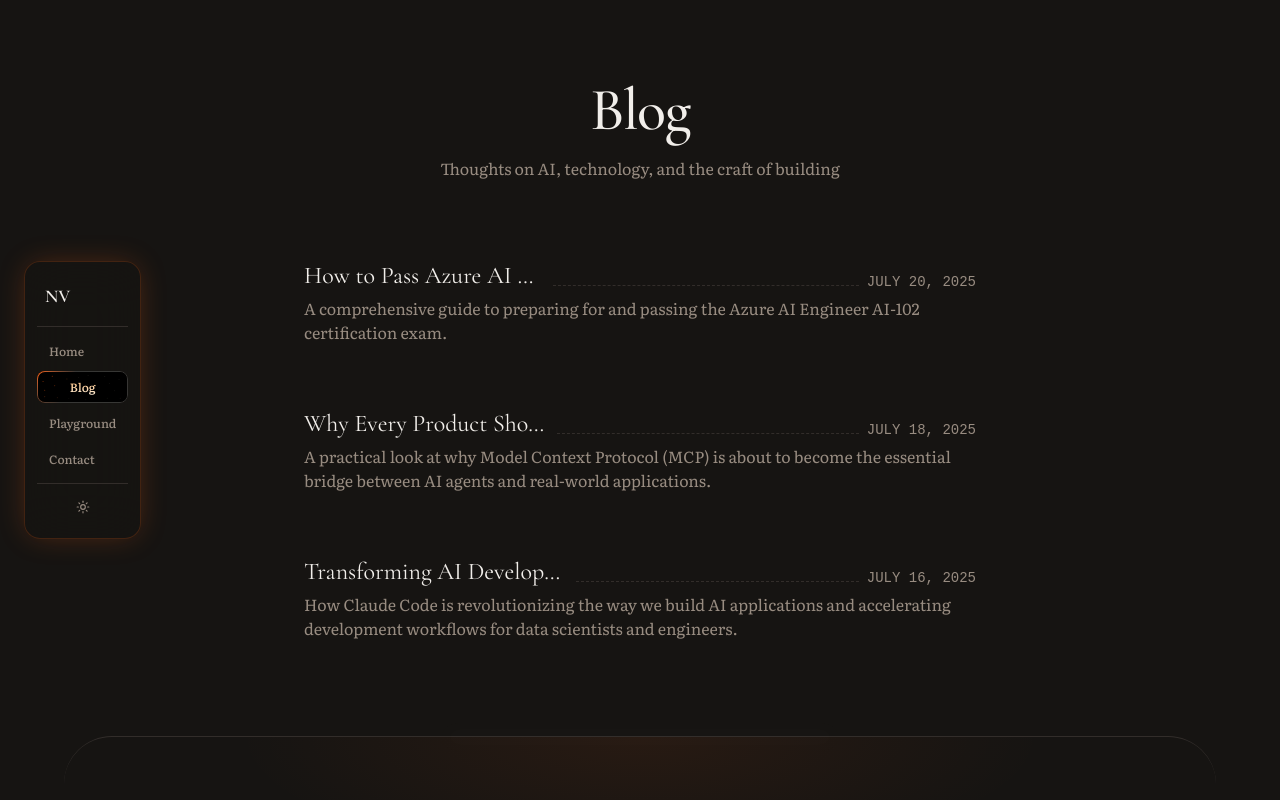
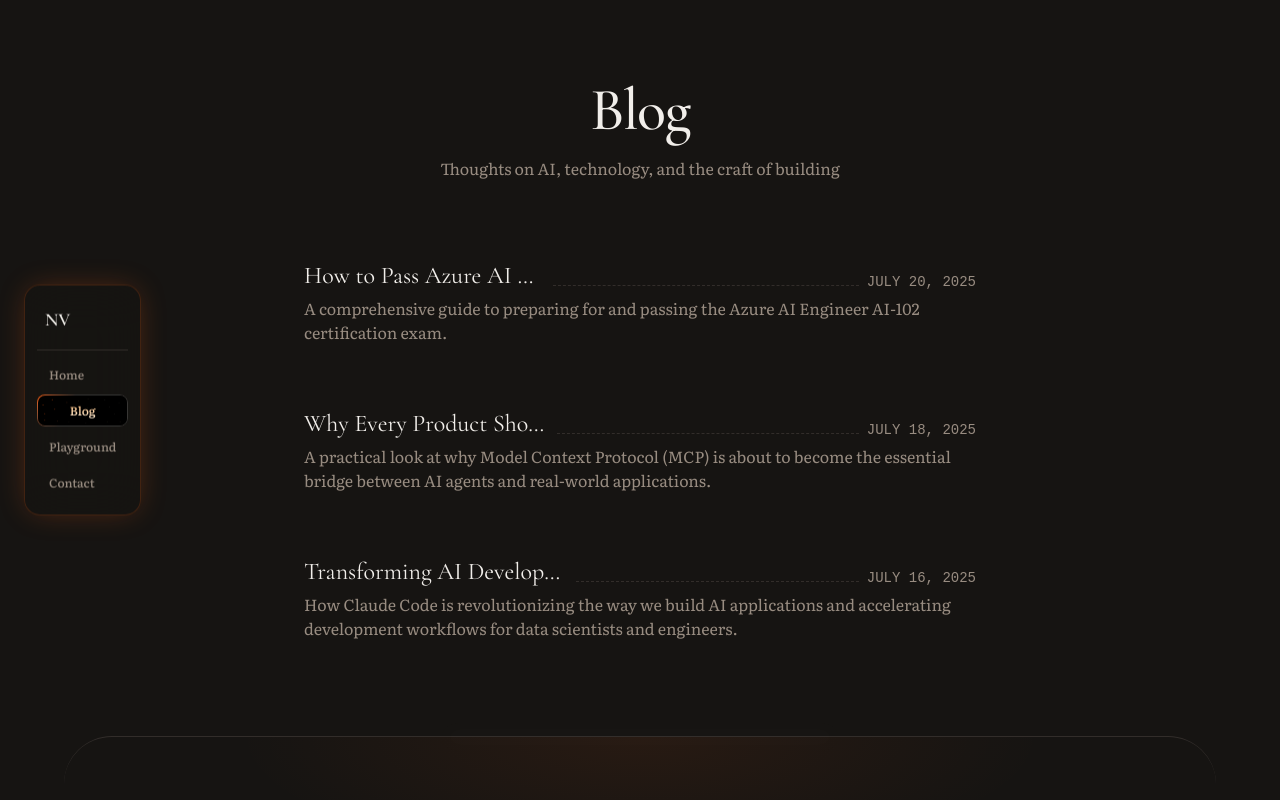
Before and after one commit to Vujavujavuja/vujicai, a Next.js app: page /blog in a window 1280 px wide. Shown: the top 800 px of the page. Built offline with nearby package versions, Linux system fonts and the light colour scheme.

Commit message:
Theme toggle on NV click, remove sun/moon icon

```diff
--- a/src/components/floating-nav.tsx
+++ b/src/components/floating-nav.tsx
@@ -3,7 +3,6 @@
 import Link from 'next/link';
 import { usePathname } from 'next/navigation';
 import { useTheme } from 'next-themes';
-import { Sun, Moon } from 'lucide-react';
 import { cn } from '@/lib/utils';
 import { navigation } from '@/data/content';
 import { StarButton } from '@/components/ui/star-button';
@@ -14,12 +13,13 @@ export function FloatingNav() {
 
   return (
     <nav className="fixed left-6 top-1/2 -translate-y-1/2 z-50 hidden md:flex flex-col items-start gap-1 rounded-2xl border border-primary/20 bg-background/80 backdrop-blur-xl shadow-[0_0_30px_-5px_hsl(var(--primary)/0.3)] px-3 py-4">
-      <Link
-        href="/"
-        className="font-serif text-lg font-semibold px-2 py-1 text-foreground hover:text-primary transition-colors mb-2"
+      <button
+        onClick={() => setTheme(theme === 'dark' ? 'light' : 'dark')}
+        className="font-serif text-lg font-semibold px-2 py-1 text-foreground hover:text-primary transition-colors mb-2 cursor-pointer"
+        aria-label="Toggle theme"
       >
         NV
-      </Link>
+      </button>
       <div className="w-full h-px bg-border mb-1" />
       {navigation.map((item) => {
         const isActive = pathname === item.href || (item.href !== '/' && pathname.startsWith(item.href));
@@ -49,15 +49,6 @@ export function FloatingNav() {
           </Link>
         );
       })}
-      <div className="w-full h-px bg-border mt-1 mb-1" />
-      <button
-        onClick={() => setTheme(theme === 'dark' ? 'light' : 'dark')}
-        className="p-2 rounded-lg text-muted-foreground hover:text-foreground hover:bg-muted transition-all duration-300 w-full flex items-center justify-center"
-        aria-label="Toggle theme"
-      >
-        <Sun className="h-3.5 w-3.5 hidden dark:block" />
-        <Moon className="h-3.5 w-3.5 block dark:hidden" />
-      </button>
     </nav>
   );
 }
```
